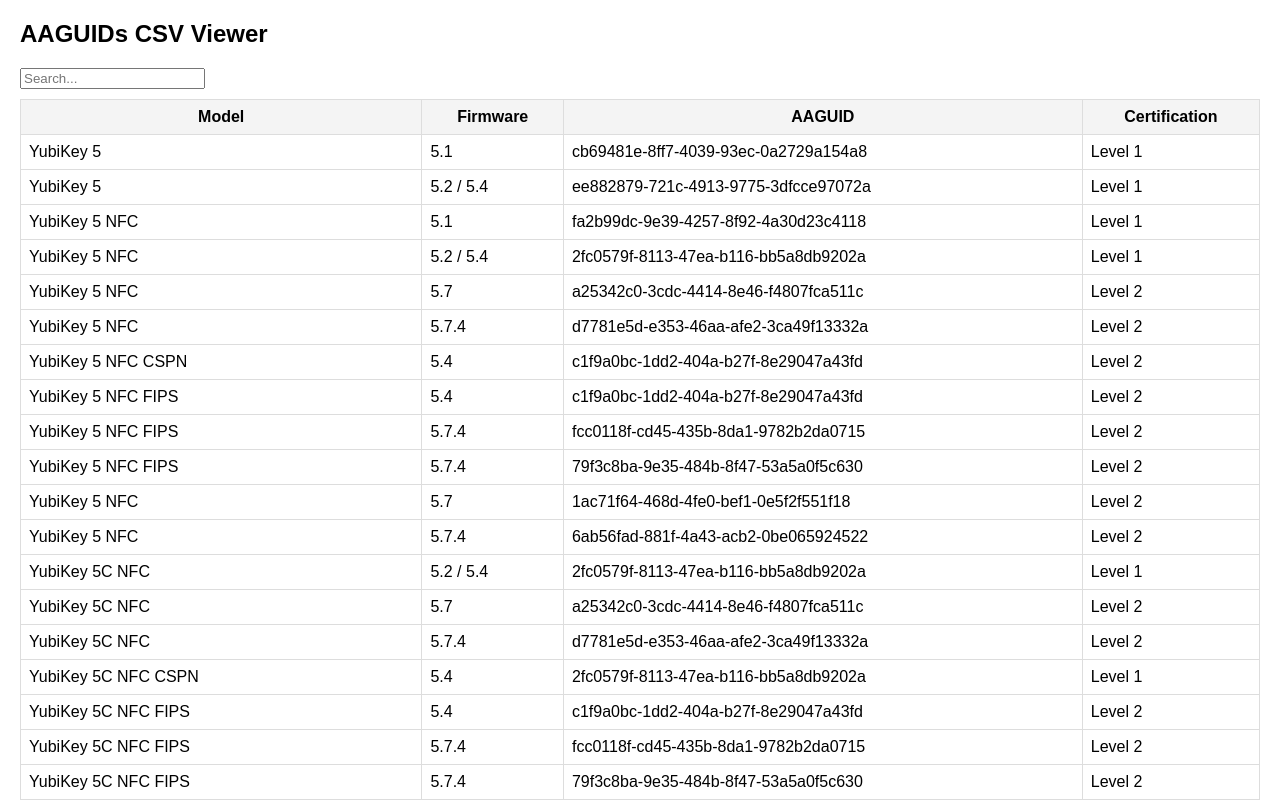
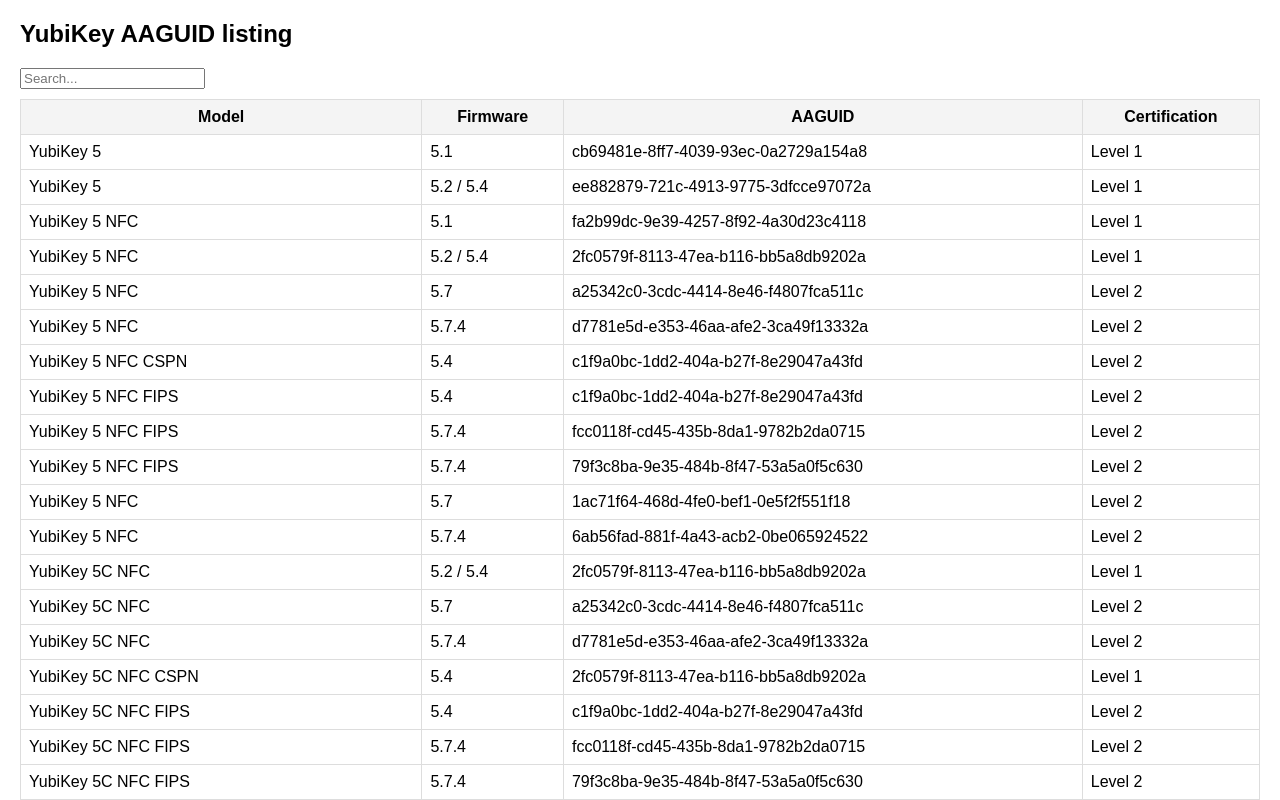
Before and after one commit to JMarkstrom/aaguids, a plain HTML site: page index.html in a window 1280 px wide. Shown: the top 800 px of the page. Drawn offline with nearby package versions, Linux system fonts and the light colour scheme.

Commit message:
Update index.html

```diff
--- a/index.html
+++ b/index.html
@@ -14,7 +14,7 @@
     </style>
 </head>
 <body>
-    <h2>AAGUIDs CSV Viewer</h2>
+    <h2>YubiKey AAGUID listing</h2>
     <input type="text" id="search" placeholder="Search..." oninput="filterTable()">
     <table id="csvTable">
         <thead></thead>
```
